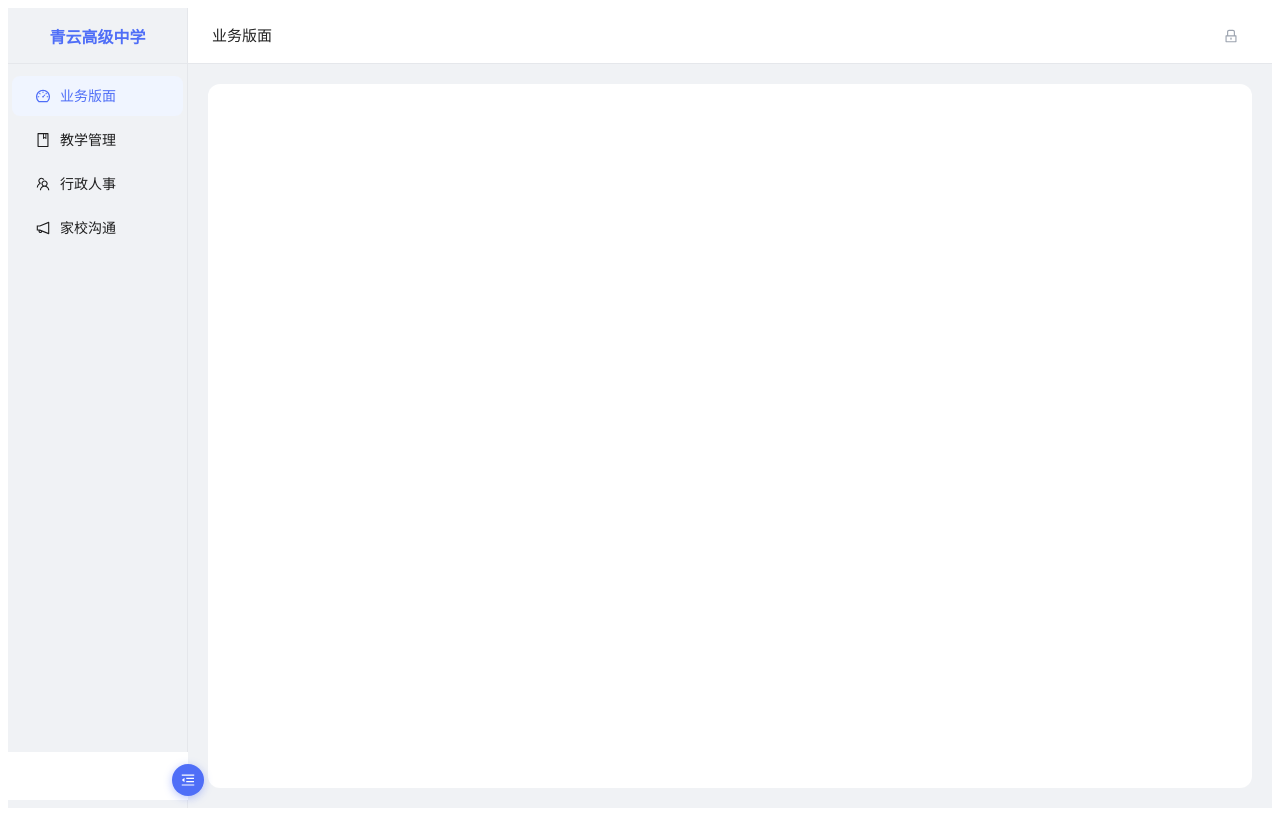
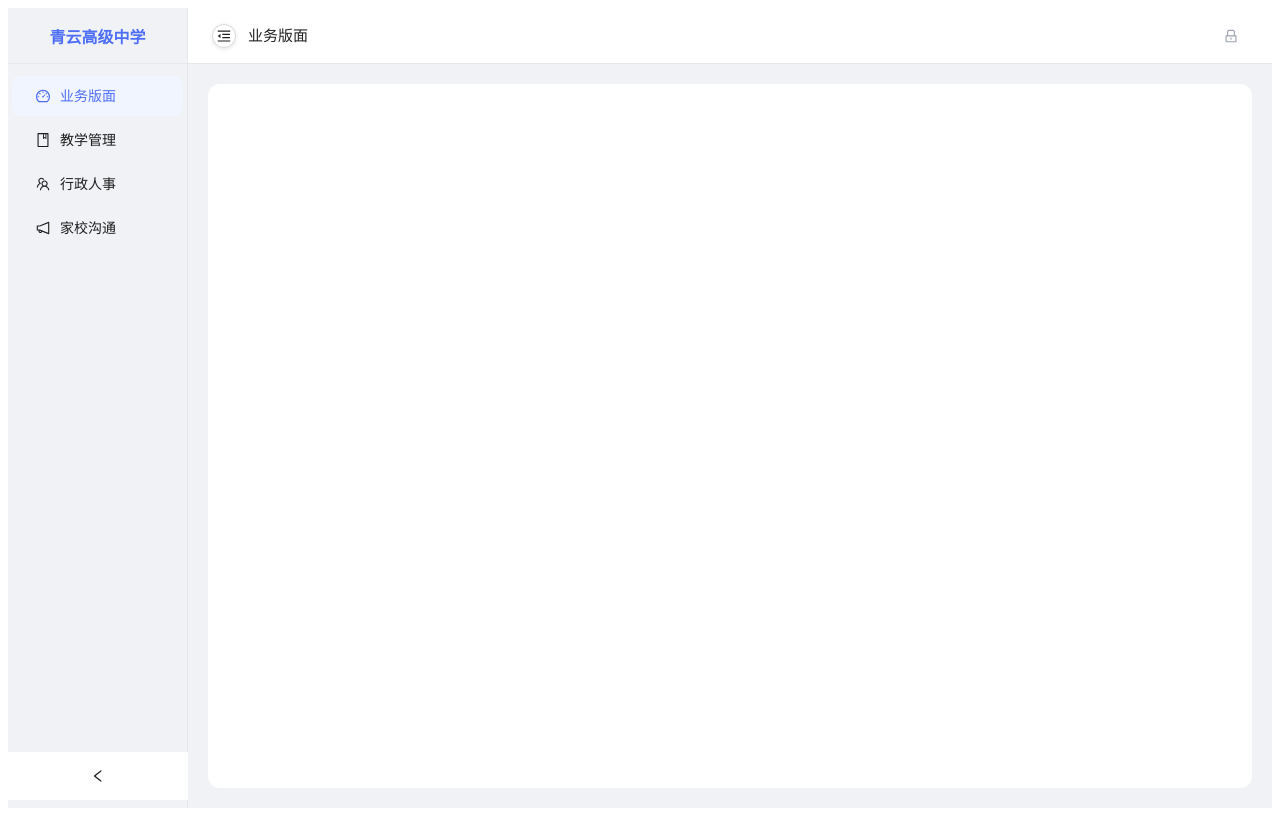
Before and after one commit to Guo320dek/school, a React (Vite) app: page / in a window 1280 px wide. Built offline with nearby package versions, Linux system fonts and the light colour scheme; no server answers.

Commit message:
fix: move sidebar toggle to header left button

```diff
--- a/src/layouts/MainLayout.tsx
+++ b/src/layouts/MainLayout.tsx
@@ -70,19 +70,6 @@ export default function MainLayout() {
         collapsible
         collapsed={collapsed}
         onCollapse={setCollapsed}
-        trigger={
-          <div style={{
-            width: 32, height: 32, display: 'flex', alignItems: 'center', justifyContent: 'center',
-            background: token.colorPrimary, color: '#fff', borderRadius: '50%',
-            cursor: 'pointer', fontSize: 14, position: 'absolute', right: -16, top: 12,
-            boxShadow: '0 2px 8px rgba(79,110,247,0.4)', zIndex: 10, transition: 'transform 0.2s',
-          }}
-          onMouseEnter={(e) => (e.currentTarget.style.transform = 'scale(1.15)')}
-          onMouseLeave={(e) => (e.currentTarget.style.transform = 'scale(1)')}
-          >
-            {collapsed ? <MenuUnfoldOutlined /> : <MenuFoldOutlined />}
-          </div>
-        }
         style={{
           borderRight: `1px solid ${token.colorBorderSecondary}`,
           background: token.colorBgLayout,
@@ -113,6 +100,13 @@ export default function MainLayout() {
           display: 'flex', alignItems: 'center', gap: 12,
           borderBottom: `1px solid ${token.colorBorderSecondary}`,
         }}>
+          <Button
+            shape="circle"
+            icon={collapsed ? <MenuUnfoldOutlined /> : <MenuFoldOutlined />}
+            onClick={() => setCollapsed(!collapsed)}
+            size="small"
+            style={{ boxShadow: '0 1px 4px rgba(0,0,0,0.1)' }}
+          />
           <span style={{ fontSize: 15, fontWeight: 500, flex: 1 }}>{activeCategory.label}</span>
           <Button type="text" icon={editable ? <UnlockOutlined style={{ color: '#10B981' }} /> : <LockOutlined style={{ color: '#9CA3AF' }} />}
             onClick={() => editable ? lock() : setPwModal(true)} title={editable ? '点击锁定' : '解锁编辑'} />
```
